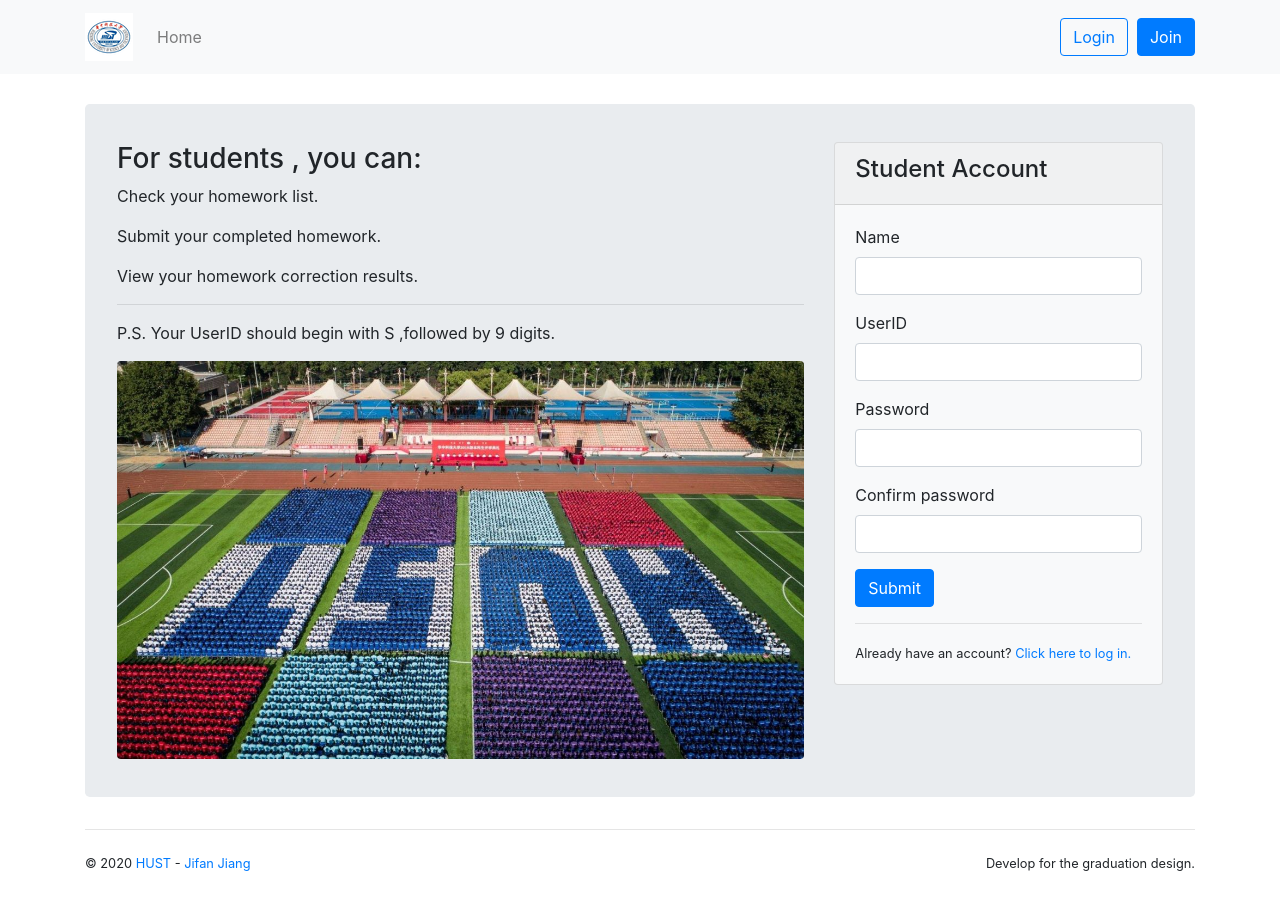
After one commit to fn19980304/Graduation-design, a Flask app: page /student/student/register in a window 1280 px wide. The commit adds this page. Run offline with Flask 2, Linux system fonts and the light colour scheme; some libraries are stand-ins or nearby versions.

Commit message:
完成学生端登录及注册界面的改动

```diff
--- a/devGrasys/blueprints/student.py
+++ b/devGrasys/blueprints/student.py
@@ -0,0 +1,52 @@
+from flask import render_template, flash, redirect, url_for, Blueprint
+from flask_login_multi import login_user, current_user
+
+from devGrasys.models import Student
+from devGrasys.forms.student import RegisterFormStudent, LoginFormStudent
+from devGrasys.utils import redirect_back
+from devGrasys.extensions import db
+
+student_bp = Blueprint('student', __name__)
+
+
+@student_bp.route('/student', methods=['GET'])
+def index_student():
+    return render_template('student/index_student.html')
+
+
+@student_bp.route('/student/login', methods=['GET', 'POST'])
+def login_student():
+    if current_user.is_authenticated:
+        return redirect(url_for('main.index'))
+
+    form = LoginFormStudent()
+    if form.validate_on_submit():
+        user = Student.query.filter_by(user_id=form.user_id.data).first()
+        if user is not None and user.validate_password(form.password.data):
+            if login_user(user, form.remember_me.data):
+                flash('Login success.', 'info')
+                return redirect_back()
+            else:
+                flash('Your account is blocked.', 'warning')
+                return redirect(url_for('main.index'))
+        flash('Invalid userID or password.', 'warning')
+
+    return render_template('student/login_student.html', form=form)
+
+
+@student_bp.route('/student/register', methods=['GET', 'POST'])
+def register_student():
+    if current_user.is_authenticated:
+        return redirect(url_for('main.index'))
+
+    form = RegisterFormStudent()
+    if form.validate_on_submit():
+        name = form.name.data
+        user_id = form.user_id.data
+        password = form.password.data
+        user = Student(user_id=user_id, name=name)
+        user.set_password(password)
+        db.session.add(user)
+        db.session.commit()
+        return redirect(url_for('.login_student'))
+    return render_template('student/register_student.html', form=form)
--- /dev/null
+++ b/devGrasys/forms/student.py
@@ -0,0 +1,32 @@
+# -*- coding: utf-8 -*-
+"""
+    :author: Jifan Jiang
+    :url: https://github.com/fn19980304
+"""
+from flask_wtf import FlaskForm
+from wtforms import StringField, SubmitField, PasswordField, BooleanField
+from wtforms.validators import DataRequired, Length, Regexp, EqualTo
+from wtforms import ValidationError
+
+from devGrasys.models import Student
+
+
+class LoginFormStudent(FlaskForm):
+    user_id = StringField('UserID', validators=[DataRequired(), Length(10, 10)])
+    password = PasswordField('Password', validators=[DataRequired()])
+    remember_me = BooleanField('Remember me')
+    submit = SubmitField('Log in')
+
+
+class RegisterFormStudent(FlaskForm):
+    name = StringField('Name', validators=[DataRequired(), Length(1, 30)])
+    user_id = StringField('UserID', validators=[DataRequired(), Length(10, 10), Regexp('^[S][0-9]*$',
+                                                                                       message='Student ID should '
+                                                                                               'begin with S.')])
+    password = PasswordField('Password', validators=[DataRequired(), Length(8, 128), EqualTo('password2')])
+    password2 = PasswordField('Confirm password', validators=[DataRequired()])
+    submit = SubmitField()
+
+    def validate_user_id(self, field):
+        if Student.query.filter_by(user_id=field.data).first():
+            raise ValidationError('The ID is already in use.')
--- /dev/null
+++ b/devGrasys/templates/student/register_student.html
@@ -0,0 +1,35 @@
+{% extends 'base.html' %}
+{% from 'bootstrap/form.html' import render_form %}
+
+{% block title %}Student - Register{% endblock %}
+
+{% block content %}
+    <div class="jumbotron">
+        <div class="row">
+            <div class="col-md-8">
+                <h3>For students , you can:</h3>
+                <p>Check your homework list.</p>
+                <p>Submit your completed homework.</p>
+                <p>View your homework correction results.</p>
+                <hr />
+                <p>P.S. Your UserID should begin with S ,followed by 9 digits.</p>
+                <img src="{{ url_for('static', filename='images/student_reg.jpg') }}" class="rounded img-fluid">
+            </div>
+            <div class="col-md-4">
+                <div class="card mb-3 w-100 bg-light">
+                    <div class="card-header">
+                        <h4>Student Account</h4>
+                    </div>
+                    <div class="card-body">
+                        <div class="navbar-nav ml-auto">
+                            {{ render_form(form) }}
+                        </div>
+                        <hr>
+                        <small>Already have an account? <a href="{{ url_for('.login_student') }}">Click here to log in.</a>
+                        </small>
+                    </div>
+                </div>
+            </div>
+        </div>
+    </div>
+{% endblock %}
```
Also changed, not shown: devGrasys/templates/student/index_student.html (renamed from devGrasys/templates/auth/register_student.html, +4 -10 lines), devGrasys/templates/student/login_student.html (added, +24 -0 lines).
